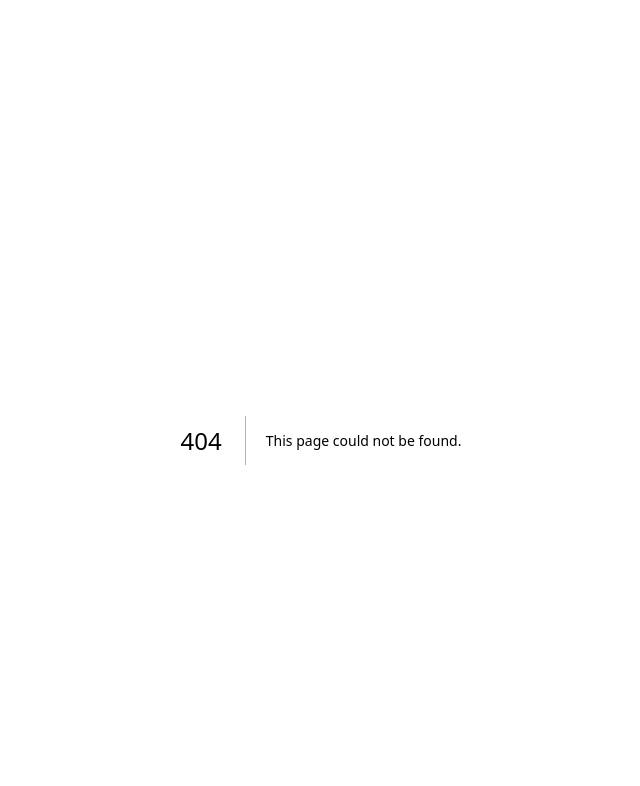
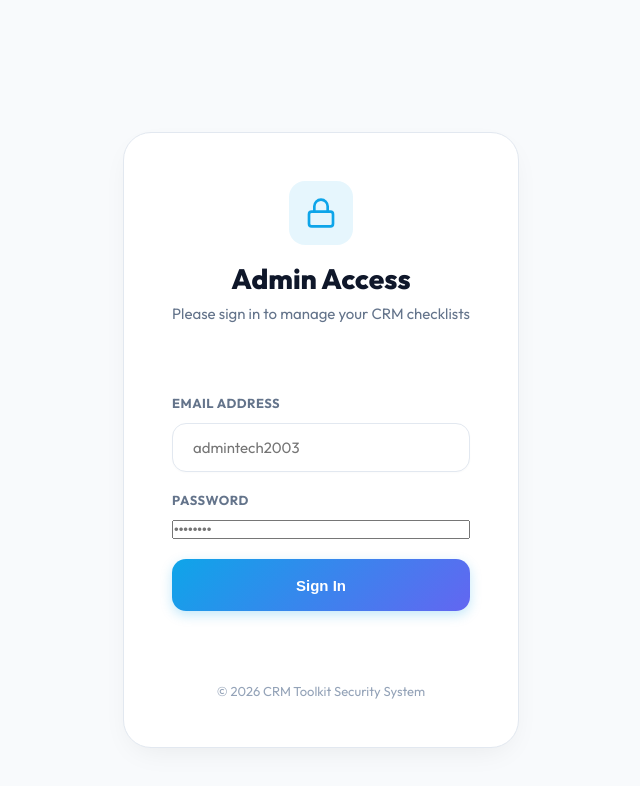
Before and after one commit to kenpogi941-ops/learningcode, a Next.js app: page /login in a window 1280 px wide. Before the commit this address had no page. Shown: the top 786 px of the page, without its empty margins (319-959 px from the left). Built offline with nearby package versions, Linux system fonts and the light colour scheme; no server answers.

Commit message:
Add Admin Security System and Middleware

```diff
--- a/package.json
+++ b/package.json
@@ -11,6 +11,7 @@
   "dependencies": {
     "better-sqlite3": "^12.8.0",
     "date-fns": "^4.1.0",
+    "jose": "^6.2.1",
     "jspdf": "^4.2.0",
     "jspdf-autotable": "^5.0.7",
     "lucide-react": "^0.577.0",
--- a/src/app/actions.ts
+++ b/src/app/actions.ts
@@ -2,6 +2,12 @@
 
 import db from '@/lib/db';
 import { revalidatePath } from 'next/cache';
+import { cookies } from 'next/headers';
+import { SignJWT } from 'jose';
+
+const SECRET_KEY = process.env.JWT_SECRET || 'crm-checklist-secure-2026-khent';
+const AUTH_COOKIE = 'crm_auth_token';
+
 
 export async function getBatches() {
   const stmt = db.prepare('SELECT * FROM batches ORDER BY created_at DESC');
@@ -133,3 +139,28 @@ export async function importDatabaseBackup(backupData: { batches: Record<string,
     return { success: false, error: (error as Error).message };
   }
 }
+
+export async function login(password: string) {
+  if (password === 'khent2003') {
+    const secret = new TextEncoder().encode(SECRET_KEY);
+    const token = await new SignJWT({ role: 'admin' })
+      .setProtectedHeader({ alg: 'HS256' })
+      .setExpirationTime('24h')
+      .sign(secret);
+
+    cookies().set(AUTH_COOKIE, token, {
+      httpOnly: true,
+      secure: process.env.NODE_ENV === 'production',
+      sameSite: 'lax',
+      maxAge: 60 * 60 * 24, // 24 hours
+    });
+
+    return { success: true };
+  }
+  return { success: false, error: 'Invalid password' };
+}
+
+export async function logout() {
+  cookies().delete(AUTH_COOKIE);
+  revalidatePath('/');
+}
--- /dev/null
+++ b/src/app/login/page.tsx
@@ -0,0 +1,106 @@
+'use client';
+
+import { useState, useTransition } from 'react';
+import { useRouter } from 'next/navigation';
+import { login } from '../actions';
+import { Lock } from 'lucide-react';
+
+export default function LoginPage() {
+  const [email, setEmail] = useState('');
+  const [password, setPassword] = useState('');
+  const [error, setError] = useState('');
+  const [isPending, startTransition] = useTransition();
+  const router = useRouter();
+
+  const handleSubmit = (e: React.FormEvent) => {
+    e.preventDefault();
+    setError('');
+
+    if (email !== 'admintech2003') {
+      setError('Invalid email');
+      return;
+    }
+
+    startTransition(async () => {
+      const result = await login(password);
+      if (result.success) {
+        router.push('/');
+        router.refresh();
+      } else {
+        setError(result.error || 'Login failed');
+      }
+    });
+  };
+
+  return (
+    <div style={{
+      minHeight: '100vh',
+      display: 'flex',
+      alignItems: 'center',
+      justifyContent: 'center',
+      backgroundColor: '#f8fafc',
+      padding: '20px'
+    }}>
+      <div className="panel" style={{ maxWidth: '450px', width: '100%', padding: '48px' }}>
+        <div style={{ textAlign: 'center', marginBottom: '32px' }}>
+          <div style={{
+            width: '64px', height: '64px', backgroundColor: 'rgba(14, 165, 233, 0.1)',
+            borderRadius: '16px', display: 'flex', alignItems: 'center', justifyContent: 'center',
+            margin: '0 auto 16px'
+          }}>
+            <Lock size={32} color="#0ea5e9" />
+          </div>
+          <h1 style={{ fontSize: '28px', fontWeight: 800, color: '#0f172a' }}>Admin Access</h1>
+          <p style={{ color: '#64748b', fontSize: '15px', marginTop: '8px' }}>Please sign in to manage your CRM checklists</p>
+        </div>
+
+        <form onSubmit={handleSubmit} style={{ display: 'flex', flexDirection: 'column', gap: '20px' }}>
+          <div className="form-group">
+            <label>Email Address</label>
+            <input
+              type="text"
+              placeholder="admintech2003"
+              value={email}
+              onChange={(e) => setEmail(e.target.value)}
+              required
+            />
+          </div>
+
+          <div className="form-group">
+            <label>Password</label>
+            <input
+              type="password"
+              placeholder="••••••••"
+              value={password}
+              onChange={(e) => setPassword(e.target.value)}
+              required
+            />
+          </div>
+
+          {error && (
+            <div style={{
+              backgroundColor: '#fff1f2', color: '#e11d48', padding: '12px',
+              borderRadius: '12px', fontSize: '14px', textAlign: 'center',
+              border: '1px solid #fda4af'
+            }}>
+              {error}
+            </div>
+          )}
+
+          <button
+            type="submit"
+            className="btn primary"
+            disabled={isPending}
+            style={{ width: '100%', height: '52px' }}
+          >
+            {isPending ? 'Authenticating...' : 'Sign In'}
+          </button>
+        </form>
+
+        <p style={{ textAlign: 'center', color: '#94a3b8', fontSize: '13px', marginTop: '32px' }}>
+          &copy; 2026 CRM Toolkit Security System
+        </p>
+      </div>
+    </div>
+  );
+}
```
Also changed, not shown: src/app/components/CrmChecklist.tsx (+12 -2 lines), src/middleware.ts (added, +37 -0 lines), 1 other file (tests, documents, lock files or other folders).
